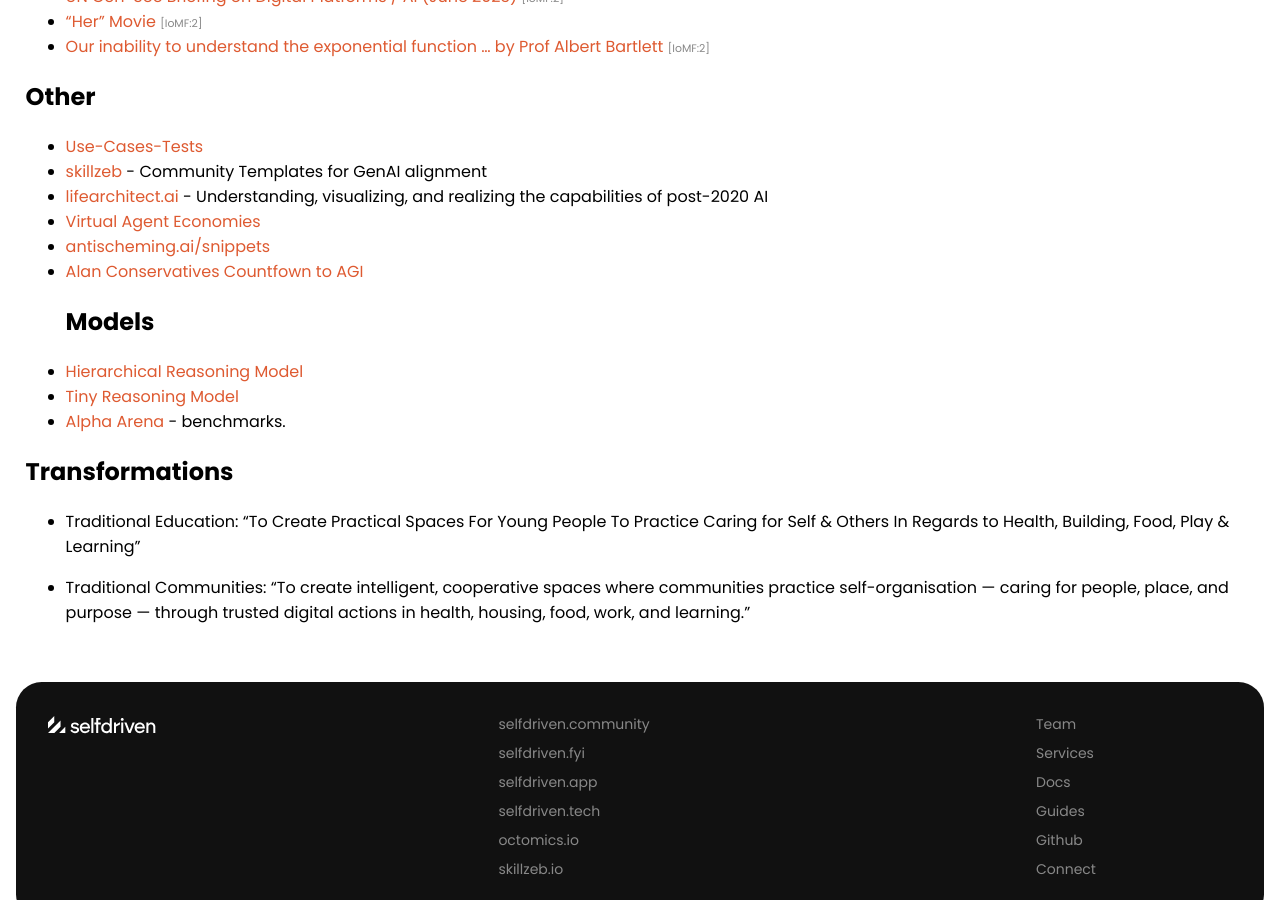
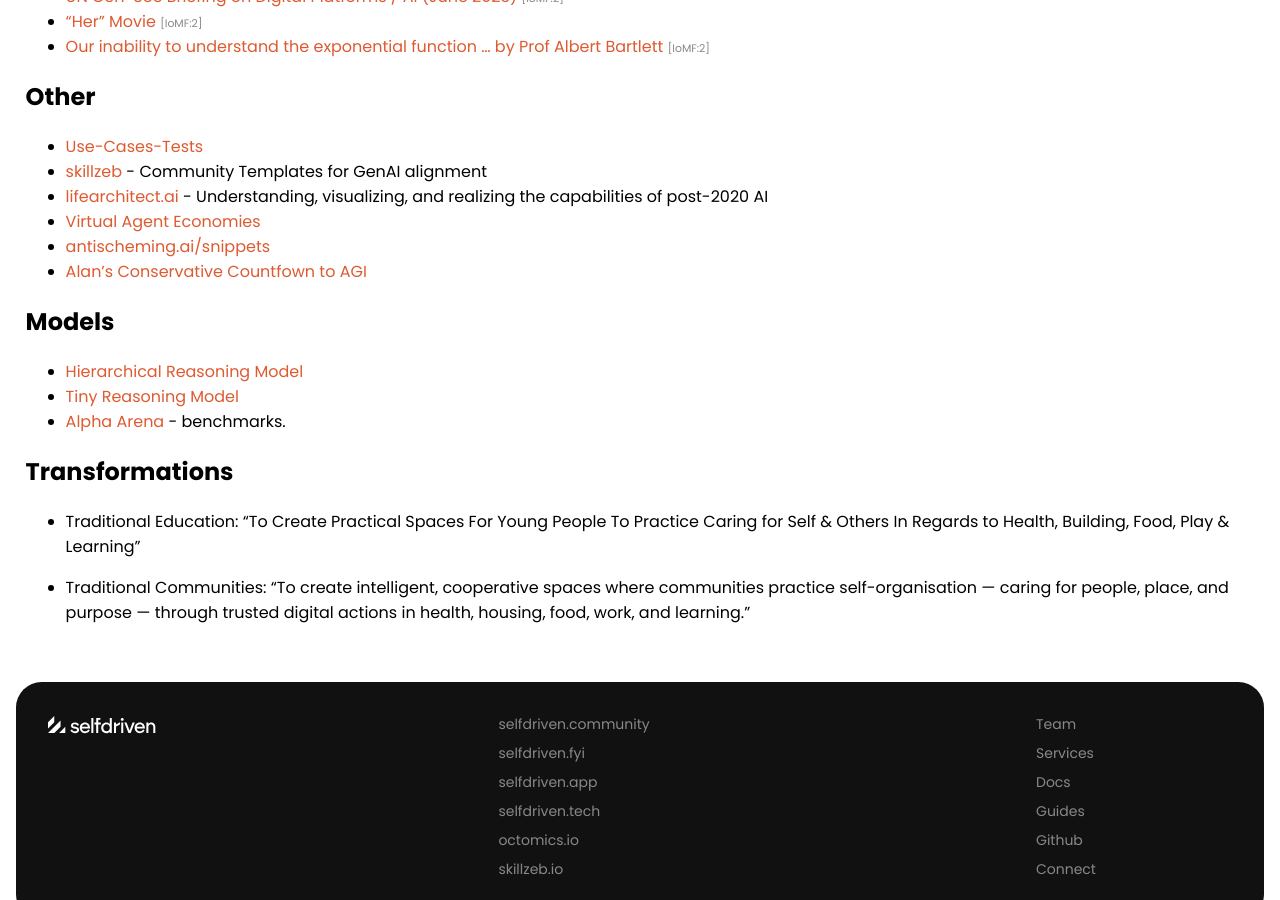
Before and after one commit to selfdriven-foundation/selfdriven-ai, a Jekyll site: the page built from docs/pages/research.md, in a window 1280 px wide and 900 px high, scrolled down 1525 px. Built offline with Jekyll 4.4.1, drawn with Linux system fonts in a browser that asks for light colours.

Commit message:
Update research.md

```diff
--- a/docs/pages/research.md
+++ b/docs/pages/research.md
@@ -67,7 +67,8 @@
 - [lifearchitect.ai](https://lifearchitect.ai) - Understanding, visualizing, and realizing the capabilities of post-2020 AI
 - [Virtual Agent Economies](https://arxiv.org/html/2509.10147v1)
 - [antischeming.ai/snippets](https://www.antischeming.ai/snippets)
-- [Alan Conservatives Countfown to AGI](https://lifearchitect.ai/agi/)
+- [Alan's Conservative Countfown to AGI](https://lifearchitect.ai/agi/)
+
 ## Models
 - [Hierarchical Reasoning Model](https://github.com/sapientinc/HRM)
 - [Tiny Reasoning Model](https://github.com/SamsungSAILMontreal/TinyRecursiveModels)
```
